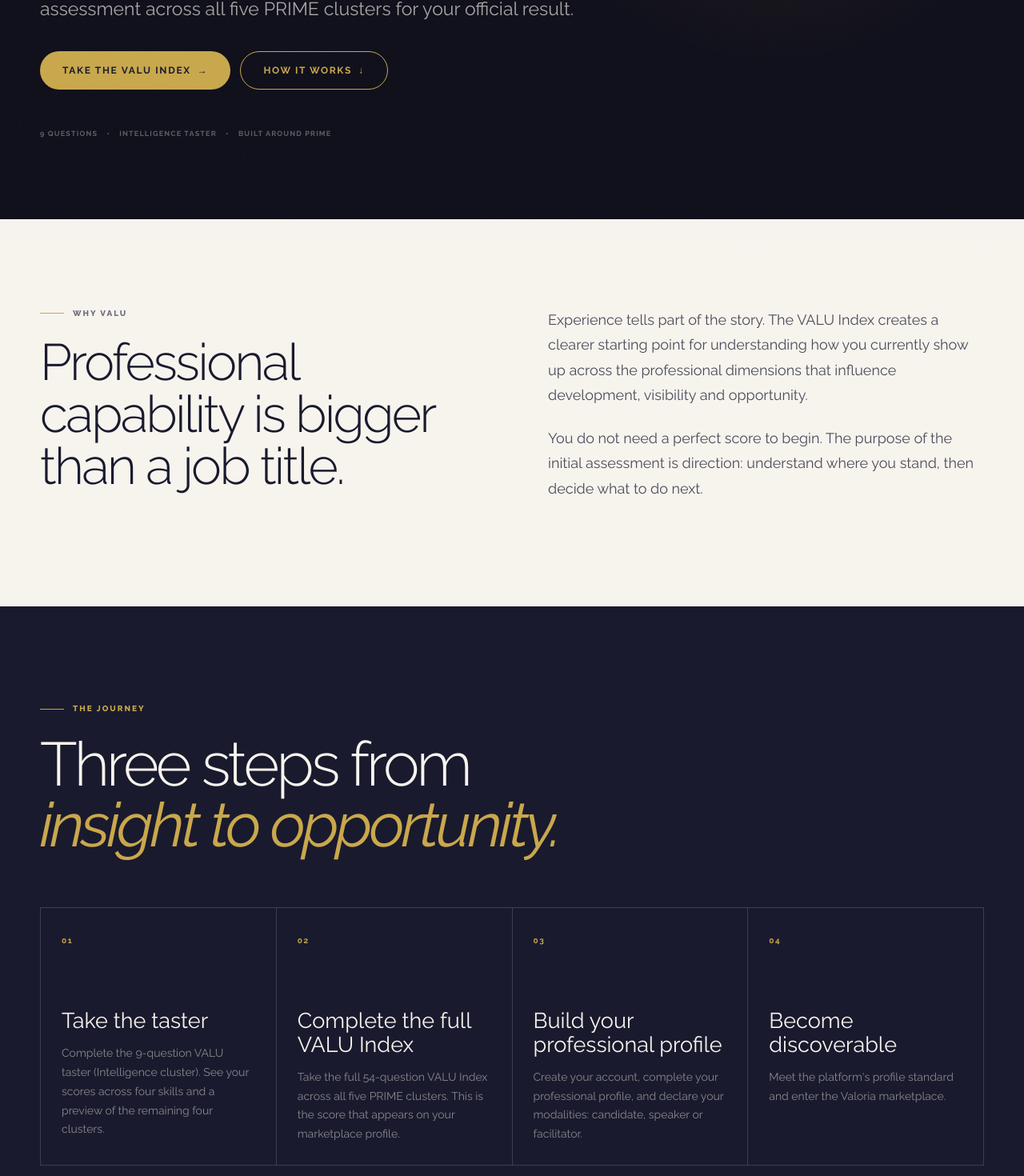
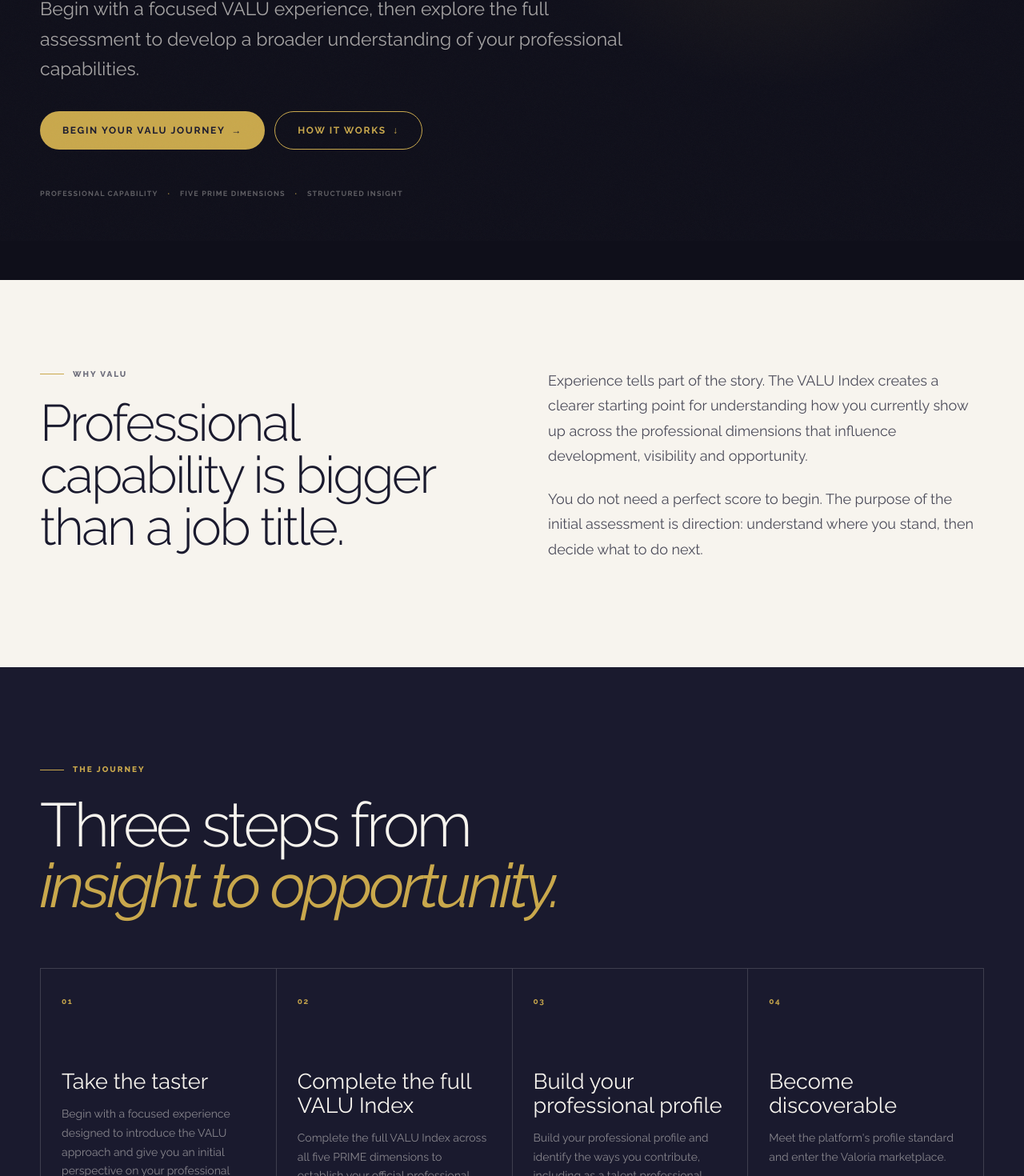
Before and after one commit to riverwayse-sudo/valoria-site, a Next.js app: page /valu in a window 1280 px wide. Shown: the part 499-1969 px from the top of the page at 80% size. Built offline with nearby package versions, Linux system fonts and the light colour scheme; no server answers.

Commit message:
copy(valu): align assessment landing page with current international journey

```diff
--- a/src/app/valu/page.jsx
+++ b/src/app/valu/page.jsx
@@ -23,12 +23,12 @@ export default function ValuPage() {
         <div className="valu-wrap">
           <div className="valu-kicker"><span /> THE VALU INDEX</div>
           <h1>Where do you stand<br /><em>as a professional?</em></h1>
-          <p className="valu-lede">The VALU Index is Valoria's professional capability assessment. Begin with a 9-question Intelligence taster, then complete the full 54-question assessment across all five PRIME clusters for your official result.</p>
+          <p className="valu-lede">The VALU Index is Valoria's structured professional capability assessment, built around the five dimensions of the PRIME framework. Begin with a focused VALU experience, then explore the full assessment to develop a broader understanding of your professional capabilities.</p>
           <div className="valu-actions">
-            <a href={BRAND.assessmentUrl} target="_blank" rel="noopener noreferrer" className="valu-btn valu-btn-gold">TAKE THE VALU INDEX <span>→</span></a>
+            <a href={BRAND.assessmentUrl} className="valu-btn valu-btn-gold">BEGIN YOUR VALU JOURNEY <span>→</span></a>
             <a href="#how-it-works" className="valu-btn valu-btn-ghost">HOW IT WORKS <span>↓</span></a>
           </div>
-          <div className="valu-meta"><span>9 QUESTIONS</span><i>·</i><span>INTELLIGENCE TASTER</span><i>·</i><span>BUILT AROUND PRIME</span></div>
+          <div className="valu-meta"><span>PROFESSIONAL CAPABILITY</span><i>·</i><span>FIVE PRIME DIMENSIONS</span><i>·</i><span>STRUCTURED INSIGHT</span></div>
         </div>
       </section>
 
@@ -44,9 +44,9 @@ export default function ValuPage() {
           <div className="valu-kicker"><span /> THE JOURNEY</div>
           <h2>Three steps from<br /><em>insight to opportunity.</em></h2>
           <div className="valu-steps">
-            <article><b>01</b><h3>Take the taster</h3><p>Complete the 9-question VALU taster (Intelligence cluster). See your scores across four skills and a preview of the remaining four clusters.</p></article>
-            <article><b>02</b><h3>Complete the full VALU Index</h3><p>Take the full 54-question VALU Index across all five PRIME clusters. This is the score that appears on your marketplace profile.</p></article>
-            <article><b>03</b><h3>Build your professional profile</h3><p>Create your account, complete your professional profile, and declare your modalities: candidate, speaker or facilitator.</p></article>
+            <article><b>01</b><h3>Take the taster</h3><p>Begin with a focused experience designed to introduce the VALU approach and give you an initial perspective on your professional capabilities.</p></article>
+            <article><b>02</b><h3>Complete the full VALU Index</h3><p>Complete the full VALU Index across all five PRIME dimensions to establish your official professional capability result.</p></article>
+            <article><b>03</b><h3>Build your professional profile</h3><p>Build your professional profile and identify the ways you contribute, including as a talent professional, speaker or facilitator.</p></article>
             <article><b>04</b><h3>Become discoverable</h3><p>Meet the platform's profile standard and enter the Valoria marketplace.</p></article>
           </div>
         </div>
@@ -62,11 +62,11 @@ export default function ValuPage() {
       <section className="valu-outcome">
         <div className="valu-wrap valu-outcome-grid">
           <div><div className="valu-kicker valu-dark"><span /> WHAT YOU DO NEXT</div><h2>Your result is a starting point, not a label.</h2></div>
-          <div><p>The 9-question Intelligence taster gives you directional insight. To establish the authoritative marketplace record, create your professional account, complete the full 54-question VALU Index and finish your professional profile. When applicable eligibility and review requirements are met, your capability can enter the marketplace.</p><p>The full 54-question VALU Index assessment establishes the official score and designation. Deeper assessment, development and opportunity pathways remain available afterwards.</p><a href={BRAND.assessmentUrl} target="_blank" rel="noopener noreferrer" className="valu-inline">START THE VALU INDEX →</a></div>
+          <div><p>The focused VALU experience offers an initial point of reflection. Your full VALU Index result, together with your completed professional profile and any applicable eligibility or review requirements, supports your participation in the Valoria professional ecosystem.</p><p>The full VALU Index establishes your official professional capability result. Development and opportunity pathways can then help you decide how to apply and strengthen your capabilities.</p><a href={BRAND.assessmentUrl} className="valu-inline">BEGIN YOUR VALU JOURNEY →</a></div>
         </div>
       </section>
 
-      <section className="valu-final"><div className="valu-wrap"><div className="valu-kicker"><span /> WORTH, BUILT.</div><h2>Start by understanding<br /><em>where you stand.</em></h2><a href={BRAND.assessmentUrl} target="_blank" rel="noopener noreferrer" className="valu-btn valu-btn-gold">TAKE THE VALU INDEX <span>→</span></a></div></section>
+      <section className="valu-final"><div className="valu-wrap"><div className="valu-kicker"><span /> WORTH, BUILT.</div><h2>Start by understanding<br /><em>where you stand.</em></h2><a href={BRAND.assessmentUrl} className="valu-btn valu-btn-gold">BEGIN YOUR VALU JOURNEY <span>→</span></a></div></section>
     </main>
     <Footer />
   </>
```
